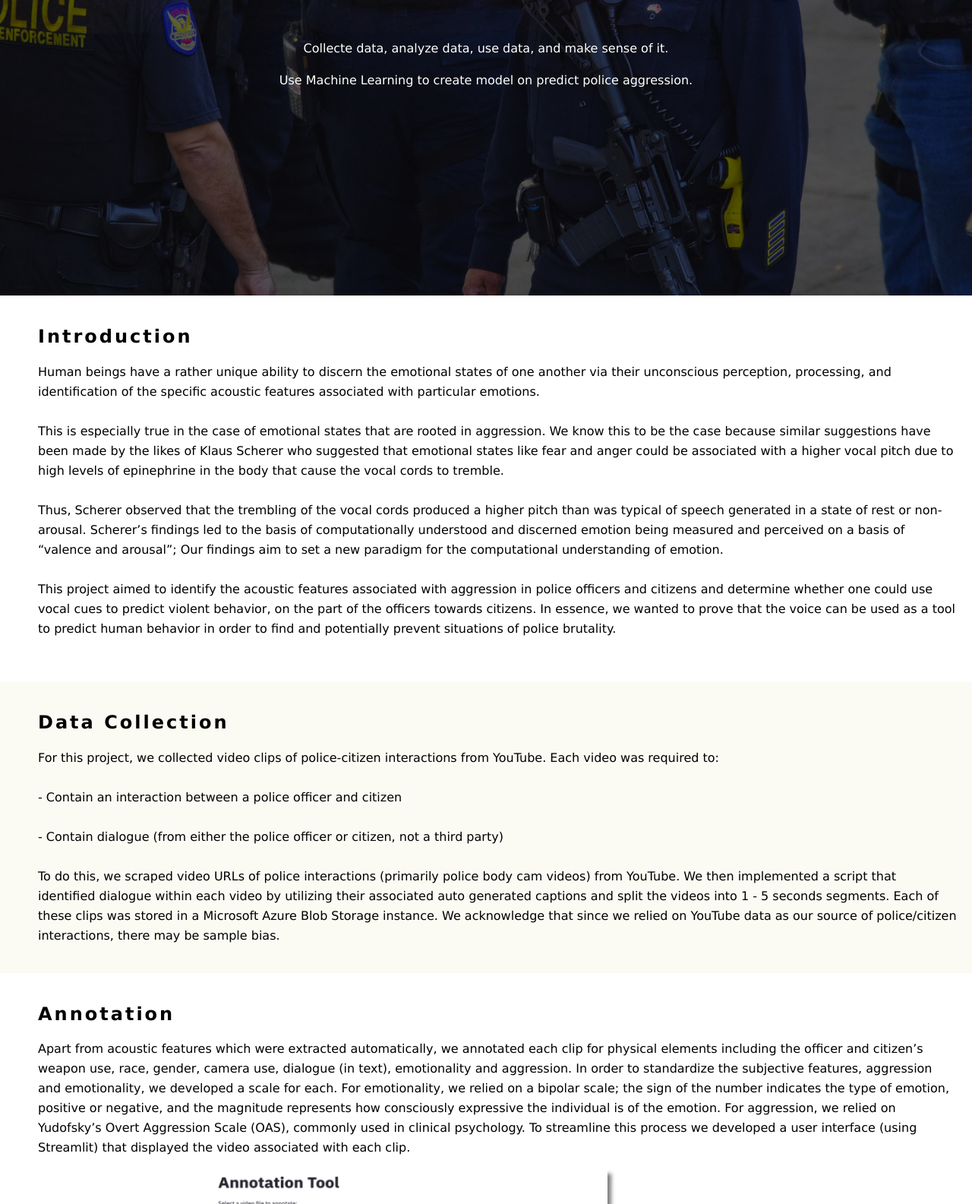
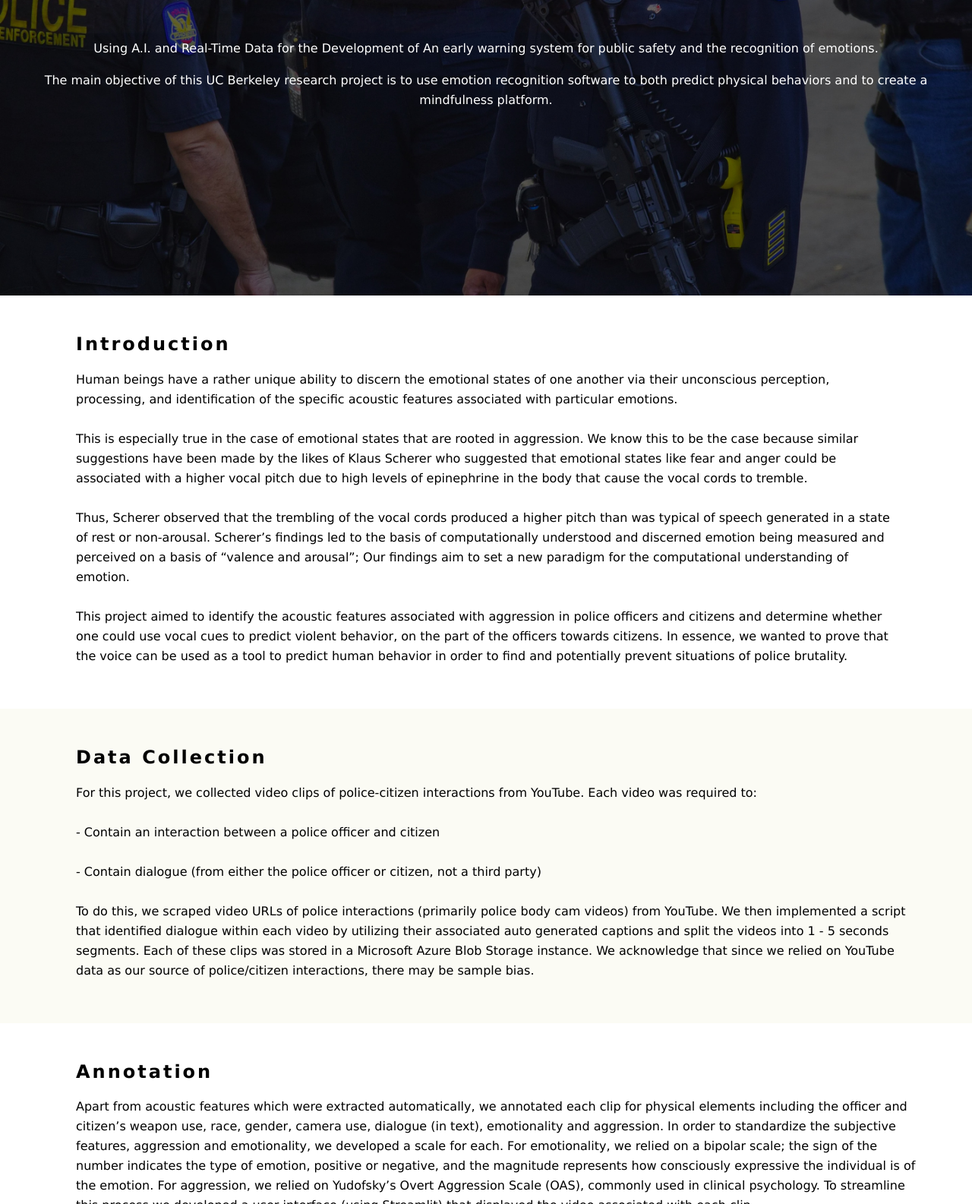
Before and after one commit to zoey1124/data_discovery, a plain HTML site: page index.html in a window 1280 px wide. Shown: the part 310-1895 px from the top of the page at 76% size. Drawn offline with Linux system fonts and the light colour scheme.

Commit message:
ui updated

```diff
--- a/index.html
+++ b/index.html
@@ -95,8 +95,16 @@
             .bgimg > p {
                 padding: 0px 50px 0px 50px;
             }
+            .words {
+                /* top right bottom left */
+                padding: 0px 50px 20px 50px;
+            }
+            .titles{
+                padding-left: 50px;
+                padding-top: 10px;
+            }
             .Introduction {
-                padding: 20px 20px 40px 50px;
+                padding: 20px 50px 20px 50px;
             }
             .Data {
                 background-color: rgba(248, 248, 238, 0.623);
@@ -132,7 +140,7 @@
             }
             .Team > .grid-container {
                 display: inline-grid;
-                grid-template-columns: 200px 200px;
+                grid-template-columns: 200px 200px 200px 200px 200px;
                 grid-row: auto auto;
                 grid-column-gap: 20px;
                 grid-row-gap: 20px;
@@ -206,14 +214,20 @@
         </div>
 
         <div class="bgimg">
-            <header><h1>Aggression Prediction</h1></header>
-            <p>Collecte data, analyze data, use data, and make sense of it.</p>
-            <p>Use Machine Learning to create model on predict police aggression.</p>
+            <header><h1>Project AEI</h1></header>
+            <div class="words">
+                <p>Using A.I. and Real-Time Data for the Development of An early warning system for public safety and the recognition of emotions.</p>
+
+                <p>The main objective of this UC Berkeley research project is to use emotion recognition software to both predict physical behaviors and to create a mindfulness platform.</p>
+            </div>
         </div>
 
         <a name="Introduction">
             <div class="Introduction">
+                <div class="titles">
                     <h2>Introduction</h2>
+                </div>
+                <div class="words">
                     <p>
                     Human beings have a rather unique ability to discern the emotional states of one another via their unconscious perception, processing, and identification of the specific acoustic features associated with particular emotions.
                     <br><br/>This is especially true in the case of emotional states that are rooted in aggression. We know this to be the case because similar suggestions have been made by the likes of Klaus Scherer who suggested that emotional states like fear and anger could be associated with a higher vocal pitch due to high levels of epinephrine in the body that cause the vocal cords to tremble.
@@ -221,11 +235,15 @@
                     <br><br/>This project aimed to identify the acoustic features associated with aggression in police officers and citizens and determine whether one could use vocal cues to predict violent behavior, on the part of the officers towards citizens. In essence, we wanted to prove that the voice can be used as a tool to predict human behavior in order to find and potentially prevent situations of police brutality.
                     </p>
                 </div>
+            </div>
         </a>
 
         <a name="Data">
             <div class="Data">
+                <div class="titles">
                     <h2>Data Collection</h2>
+                </div>
+                <div class="words">
                 <p>
                 For this project, we collected video clips of police-citizen interactions from YouTube. Each video was required to:
                 <br><br/>- Contain an interaction between a police officer and citizen
@@ -233,30 +251,41 @@
                 <br><br/>To do this, we scraped video URLs of police interactions (primarily police body cam videos) from YouTube. We then implemented a script that identified dialogue within each video by utilizing their associated auto generated captions and split the videos into 1 - 5 seconds segments. Each of these clips was stored in a Microsoft Azure Blob Storage instance. We acknowledge that since we relied on YouTube data as our source of police/citizen interactions, there may be sample bias.
                 </p>
                 </div>
+            </div>
         </a>
 
         <a name="Annotation">
             <div class="Annotation">
+                <div class="titles">
                     <h2>Annotation</h2>
+                </div>
+                <div class="words">
                     <p>Apart from acoustic features which were extracted automatically, we annotated each clip for physical elements including the officer and citizen’s weapon use, race, gender, camera use, dialogue (in text), emotionality and aggression. In order to standardize the subjective features, aggression and emotionality, we developed a scale for each. For emotionality, we relied on a bipolar scale; the sign of the number indicates the type of emotion, positive or negative, and the magnitude represents how consciously expressive the individual is of the emotion. For aggression, we relied on Yudofsky’s Overt Aggression Scale (OAS), commonly used in clinical psychology. To streamline this process we developed a user interface (using Streamlit) that displayed the video associated with each clip.
                     </p>
+                </div>
                 <div><img class="pic" src="annotation.png" height="10", width="10"></div>
             </div>
         </a>
 
         <a name="Future">
             <div class="Future">
+                <div class="titles">
                     <h2>Future Analysis</h2>
+                </div>
+                <div class="words">
                 <p>
                 With annotated data, we analyzed each of the audio segments using Soundsig, an open-source API that extracts features such as fund, kurtosis time, and entropy time from audios.
                 Shown below are visualizations of the performed spectral analysis. Given the high-dimensionality of our data we relied on one-way anova, PCA and k-fold cross validation to extract statistically significant features.
                 </p>
                 </div>
+            </div>
         </a>
 
         <a name="Result">
             <div class="Result">
+                <div class="titles">
                     <h2>Result</h2>
+                </div>
                 <div class="show-mobile">
                     <div><img class="pic" src="spec.png" height="10", width="10"></div>
                     <div><img class="pic" src="freq.png" height="10", width="14"></div>
@@ -266,10 +295,14 @@
 
         <a name="Next">
             <div class="Next">
+                <div class="titles">
                     <h2>Next Steps</h2>
+                </div>
+                <div class="words">
                 <p>
                 Currently our analysis is limited to a collection of 1000 video/audio samples and relies on classical machine learning techniques. To improve the predictive power of our model we plan to utilize deep learning and specifically a recurrent neural network. To accomplish this, we plan on collecting more than 100,000 audio samples from Youtube and if granted, directly from police departments and crowdsourcing the annotation process using InnoData.
                 </p>
+                </div>
             </div>
         </a>
 
```
Lines whose indentation alone changed are shown as unchanged.
